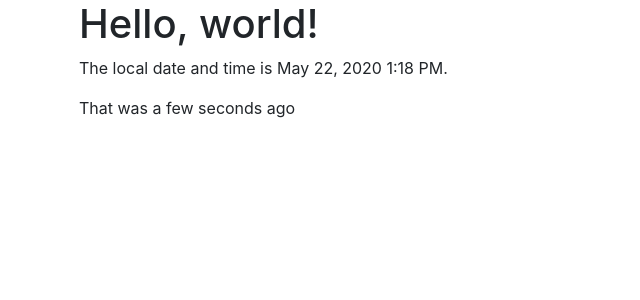
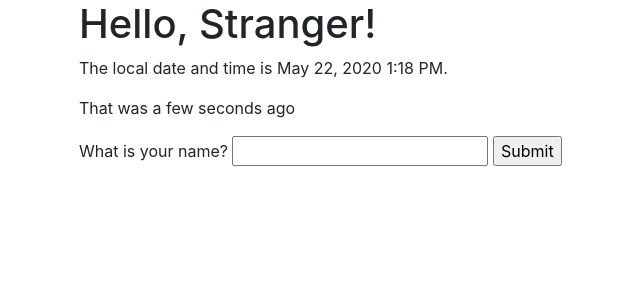
Before and after one commit to elmaghallawy/micro-blog, a Flask app: page / in a window 1280 px wide. Shown: the part 56-356 px from the top of the page, without its empty margins (6-646 px from the left). Run offline with Flask 2, Linux system fonts and the light colour scheme; some libraries are stand-ins or nearby versions.

Commit message:
ues form for dynamic greeting

```diff
--- a/app.py
+++ b/app.py
@@ -1,20 +1,28 @@
 from flask import Flask, render_template
 from flask_moment import Moment
-
 from datetime import datetime
+from flask_wtf import FlaskForm
+from wtforms import StringField, SubmitField
+from wtforms.validators import DataRequired
 
 app = Flask(__name__)
 moment = Moment(app)
+app.config['SECRET_KEY'] = 'string used as a secret key'
 
 
-@app.route('/')
+@app.route('/', methods=['GET', 'POST'])
 def index():
-    return render_template('index.html', current_time=datetime.utcnow())
+    name = None
+    form = NameForm()
+    if form.validate_on_submit():
+        name = form.name.data
+        form.name.data = ''
+    return render_template('index.html', current_time=datetime.utcnow(), form=form, name=name)
 
 
-@app.route('/user/<name>')
-def user(name):
-    return render_template('user.html', name=name)
+class NameForm(FlaskForm):
+    name = StringField('What is your name?', validators=[DataRequired()])
+    submit = SubmitField('Submit')
 
 
 @app.errorhandler(404)
--- a/templates/index.html
+++ b/templates/index.html
@@ -4,9 +4,14 @@
 <div class="container">
     <div class="page-header">
 
-        <h1>Hello, world!</h1>
+        <h1>Hello, {% if name %}{{name|capitalize}}{% else %} Stranger{% endif %}!</h1>
         <p>The local date and time is {{ moment(current_time).format('LLL') }}.</p>
         <p>That was {{ moment(current_time).fromNow(refresh=True) }}</p>
+        <form method="POST">
+            {{ form.hidden_tag() }}
+            {{ form.name.label }} {{ form.name() }}
+            {{ form.submit }}
+        </form>
 
     </div>
 </div>
```
